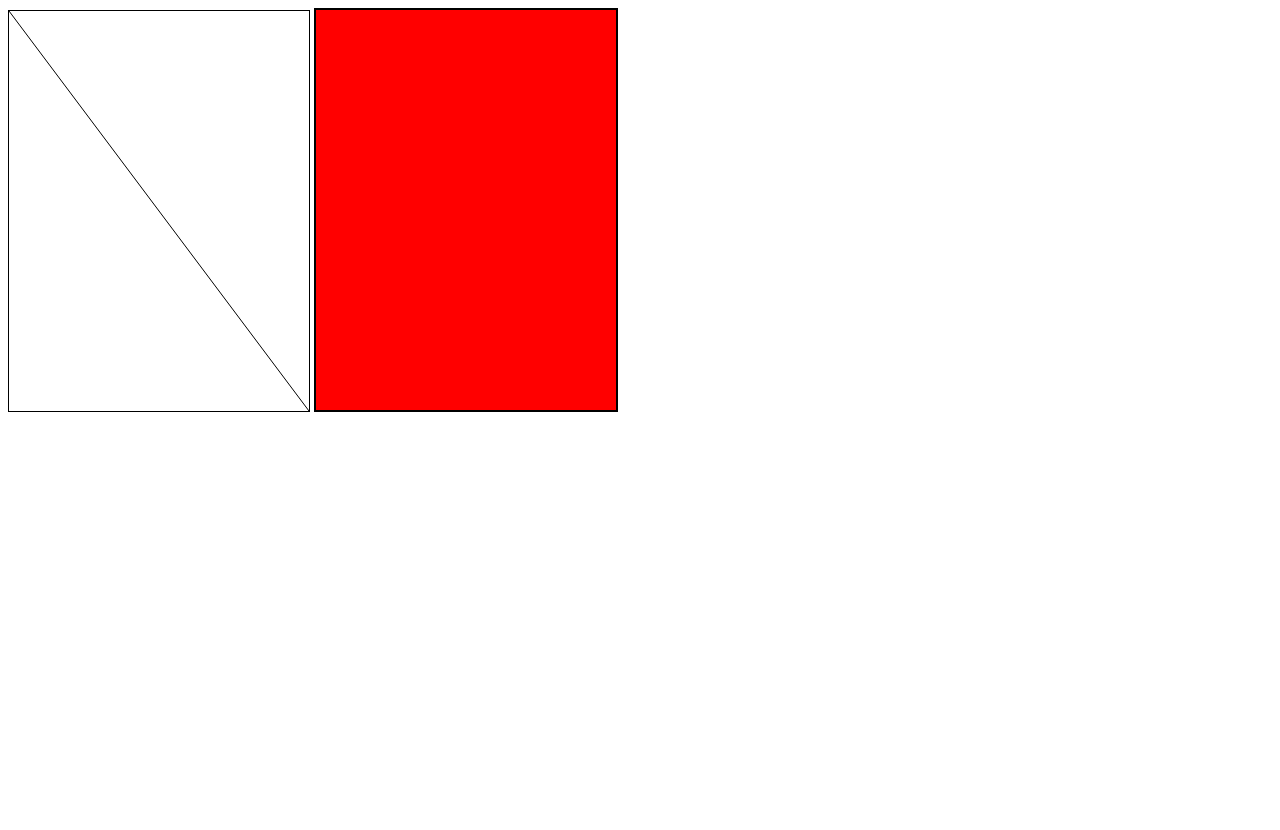
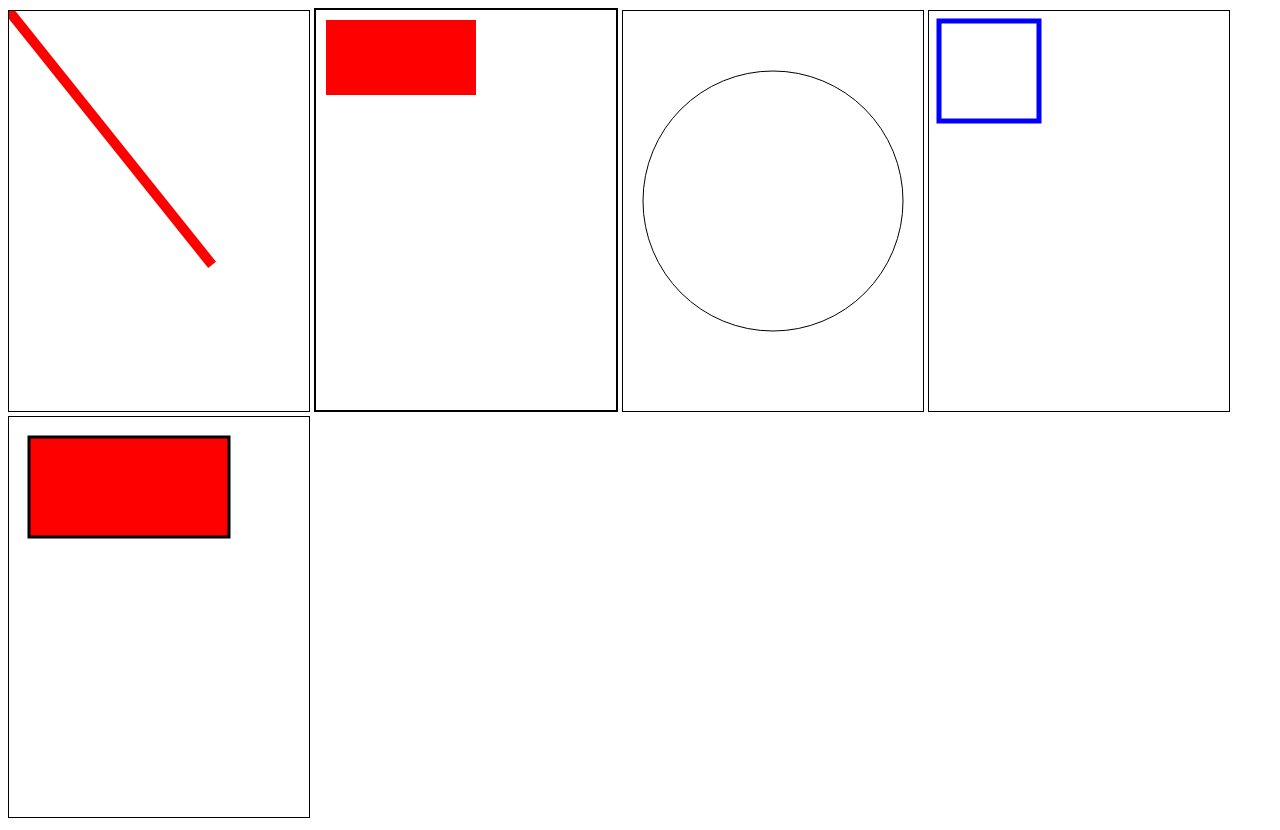
Before and after one commit to chinky23-tech/canvas, a plain HTML site: page index.html in a window 1280 px wide. Before the commit the page ends 800 px from the top, so only its background shows below. Drawn offline with Linux system fonts and the light colour scheme.

Commit message:
fill color canvas

```diff
--- a/index.html
+++ b/index.html
@@ -9,6 +9,9 @@
 <body>
     <canvas id="myCanvas" width="300" height="400" style="border:1px solid #000000;"></canvas>
     <canvas id="redCanvas" width="300" height="400" style="border:2px solid #000000;"></canvas>
+    <canvas id="circleCanvas" width="300" height="400" style="border: 1px solid #000000;"></canvas>
+    <canvas id="strokeCanvas" width="300" height="400" style="border:1px solid #000000;"></canvas>
+    <canvas id="fillCanvas" width="300" height="400" style="border:1px solid #000000;"></canvas>
     <script src="script.js"></script>
 </body>
 </html>
--- a/script.js
+++ b/script.js
@@ -1,13 +1,40 @@
-//canvas line
+//canvas draw line
 const c =  document.getElementById("myCanvas");
 const ctx1 = c.getContext("2d");
 ctx1.moveTo(0,0);
-ctx1.lineTo(300,400);
+ctx1.lineTo(200,250);
+ctx1.lineWidth = 10;
+ctx1.strokeStyle = "red";
+ctx1.lineCap = "square";
 ctx1.stroke();
 
-// canvas
+// canvas fill color
 
  const canvas =document.getElementById("redCanvas");
  const ctx2 = canvas.getContext("2d");
  ctx2.fillStyle = "red";
- ctx2.fillRect(0,0,300,400);
+ ctx2.fillRect(10,10,150,75);
+
+// canvas draw circle
+const myCanvas = document.getElementById("circleCanvas");
+const ctx3 = myCanvas.getContext("2d");
+
+ctx3.beginPath();
+ctx3.arc(150,190,130,0,2*Math.PI);
+ctx3.stroke();
+// canvas strokestyle
+const newLine = document.getElementById("strokeCanvas");
+const ctx4  = newLine.getContext("2d");
+ctx4.strokeStyle = "blue";
+ctx4.lineWidth=  5;
+ctx4.strokeRect(10,10,100,100);
+//combining fillstroke and strokestyle
+const  squareFill = document.getElementById("fillCanvas");
+const ctx5 = squareFill.getContext("2d");
+//filled the rectangle
+ctx5.fillStyle = "red";
+ctx5.fillRect(20,20, 200, 100);
+//the outline rectangle
+ctx5.strokeStyle = "black";
+ctx5.lineWidth = 3;
+ctx5.strokeRect(20,20,200,100);
```
